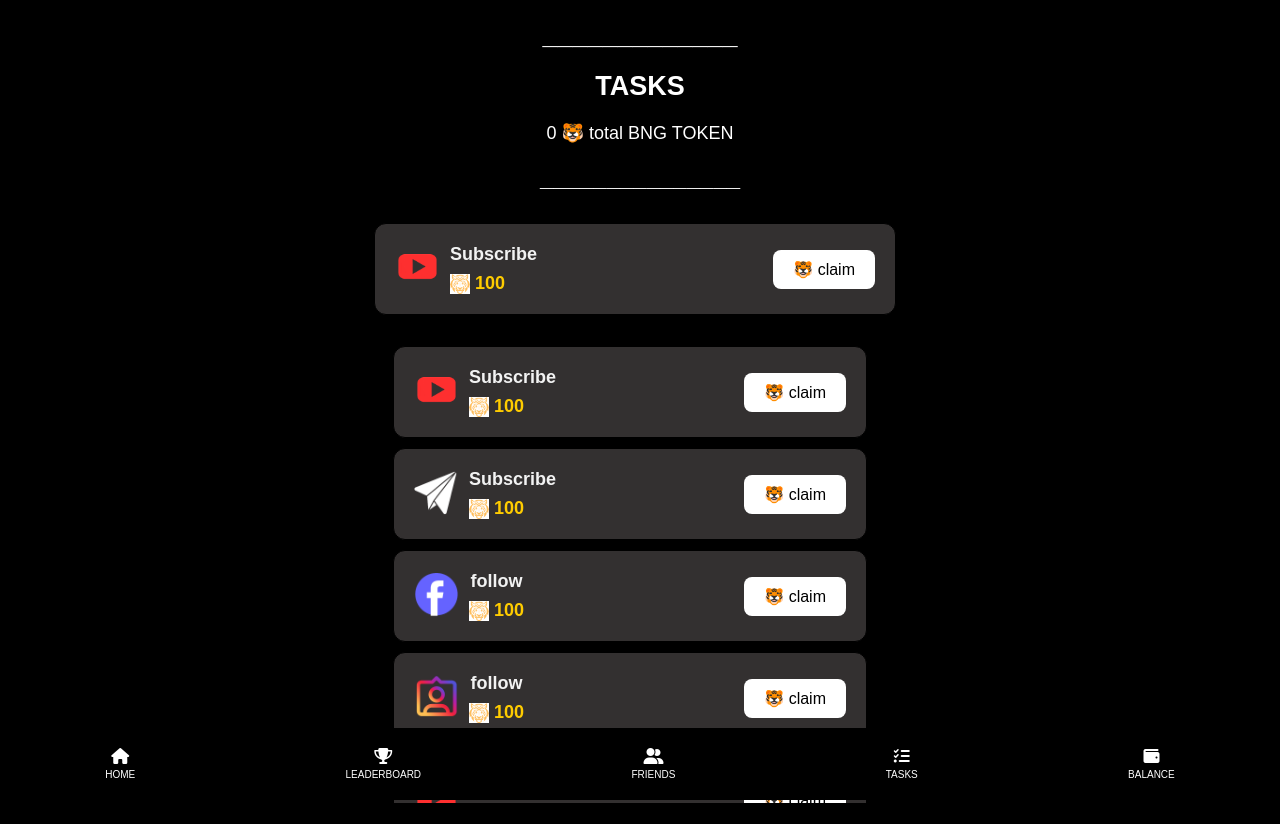
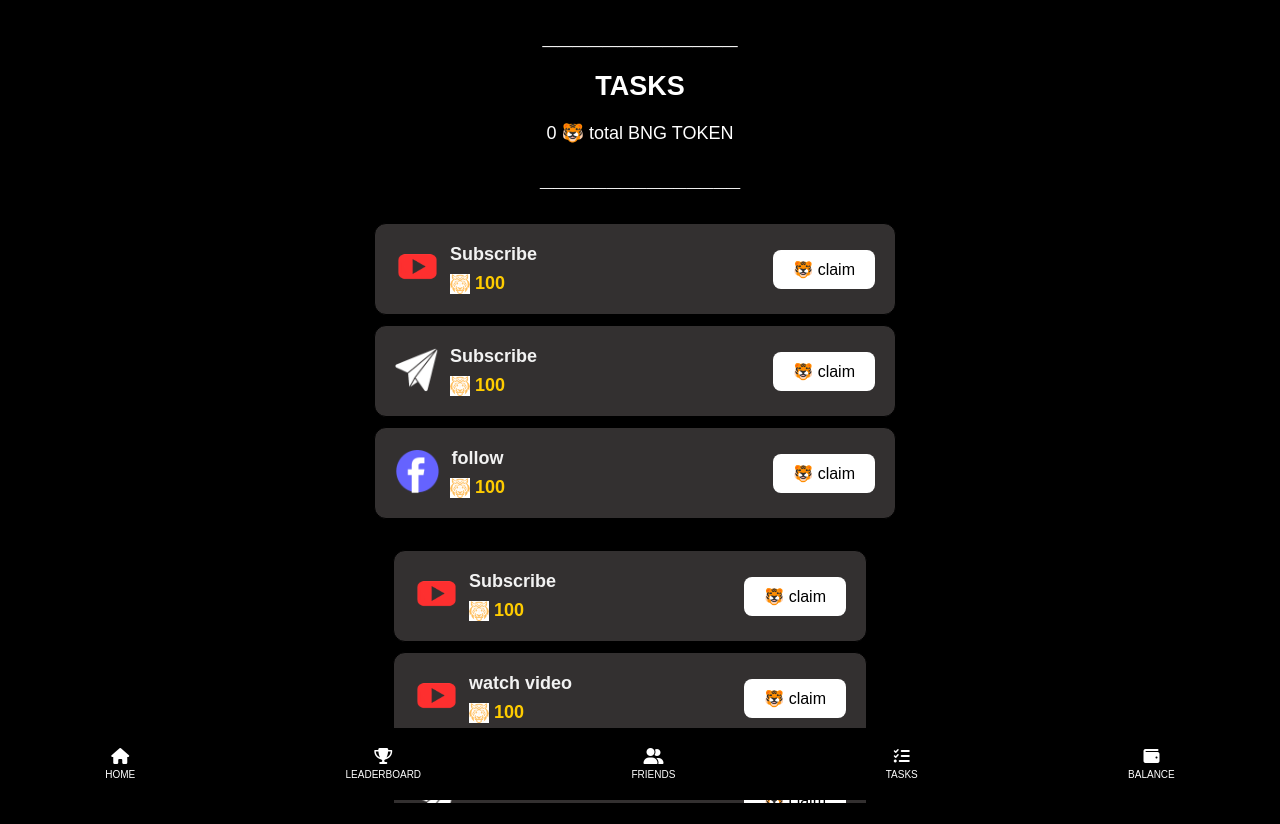
Before and after one commit to nextgen1158/BNGT, a plain HTML site: page task.html in a window 1280 px wide. Drawn offline with Linux system fonts and the light colour scheme.

Commit message:
Update task.html

```diff
--- a/task.html
+++ b/task.html
@@ -147,23 +147,6 @@
             </div>
             <button class="task-button" onclick="completeTask(100, 'https://www.youtube.com/channel/UCSQmWEL-X9DsAvQbmtt02Cw')">🐯 claim</button>
         </div>
-        <section class="tasks scrollable">
-            <div class="task-container">
-                <div class="task">
-                    <div class="task-detail">
-                        <div class="task-image">
-                            <img src="material/images/you.gif" width="45px" alt="">
-                        </div>
-                        <div>
-                            <h4>Subscribe</h4>
-                            <div class="task-data">
-                                <img src="material/images/logo.png" width="20px" alt="Coin Icon">
-                                <h5>100</h5>
-                            </div>
-                        </div>
-                    </div>
-            <button class="task-button" onclick="completeTask(100, 'https://www.youtube.com/channel/UCSQmWEL-X9DsAvQbmtt02Cw')">🐯 claim</button>
-        </div>
         <div class="task-container">
             <div class="task">
                 <div class="task-detail">
@@ -196,14 +179,15 @@
                     </div>
                     <button class="task-button" onclick="completeTask(100, 'https://www.youtube.com/channel/UCSQmWEL-X9DsAvQbmtt02Cw')">🐯 claim</button>
                 </div>
+                <section class="tasks scrollable">
             <div class="task-container">
                 <div class="task">
                     <div class="task-detail">
                         <div class="task-image">
-                                <img src="material/images/ista.png" width="45px" alt="">
+                            <img src="material/images/you.gif" width="45px" alt="">
                         </div>
                         <div>
-                                <h4>follow</h4>
+                            <h4>Subscribe</h4>
                             <div class="task-data">
                                 <img src="material/images/logo.png" width="20px" alt="Coin Icon">
                                 <h5>100</h5>
```
Lines whose indentation alone changed are shown as unchanged.
